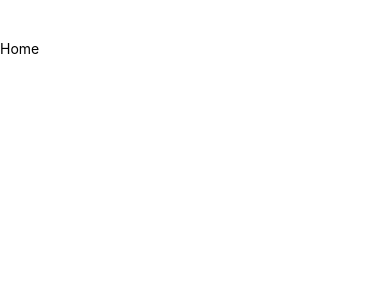
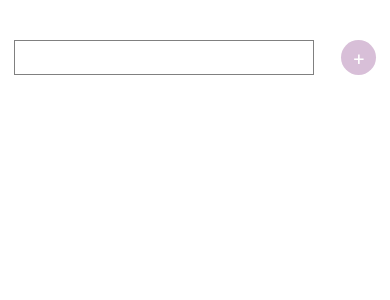
Before and after one commit to oguzhankaymak/ReactNative-ExpoTest, a React Native app: screen / in a window 390 px wide. Shown: the top 300 px of the page. Built offline with nearby package versions, Linux system fonts and the light colour scheme.

Commit message:
create add item component

```diff
--- /dev/null
+++ b/src/components/item/AddItem.js
@@ -0,0 +1,29 @@
+import React, { useState } from "react";
+import { View, Text, TextInput, TouchableOpacity } from "react-native";
+
+import styles from "./styles/AddItemStyle";
+
+const AddItem = ({ addItem }) => {
+  const [value, setValue] = useState("");
+  return (
+    <View style={styles.item}>
+      <TextInput
+        style={styles.textInput}
+        onChangeText={setValue}
+        value={value}
+        testID={"add-input"}
+      />
+      <TouchableOpacity
+        style={styles.roundPlus}
+        testID={"add-button"}
+        onPress={() =>
+          addItem({ id: (Math.random() * 1000000).toString(), value: value })
+        }
+      >
+        <Text style={styles.plus}>+</Text>
+      </TouchableOpacity>
+    </View>
+  );
+};
+
+export default AddItem;
--- /dev/null
+++ b/src/components/item/styles/AddItemStyle.js
@@ -0,0 +1,31 @@
+import { StyleSheet } from "react-native";
+
+export default StyleSheet.create({
+  item: {
+    flexDirection: "row",
+    alignItems: "center",
+    justifyContent: "space-around",
+  },
+
+  textInput: {
+    height: 35,
+    borderColor: "gray",
+    borderWidth: 1,
+    width: 300,
+    padding: 10,
+  },
+
+  roundPlus: {
+    width: 35,
+    height: 35,
+    borderRadius: 35 / 2,
+    backgroundColor: "#d8bfd8",
+    justifyContent: "center",
+    alignItems: "center",
+  },
+
+  plus: {
+    fontSize: 20,
+    color: "white",
+  },
+});
--- a/src/screens/Home.js
+++ b/src/screens/Home.js
@@ -1,10 +1,12 @@
-import React from "react";
+import React, { useState } from "react";
 import { View, Text } from "react-native";
+import AddItem from "../components/item/AddItem";
 
 const Home = () => {
+  const [data, setdata] = useState([]);
   return (
     <View style={{ paddingTop: 40 }}>
-      <Text>Home</Text>
+      <AddItem addItem={(newData) => setdata([...data, newData])} />
     </View>
   );
 };
```
